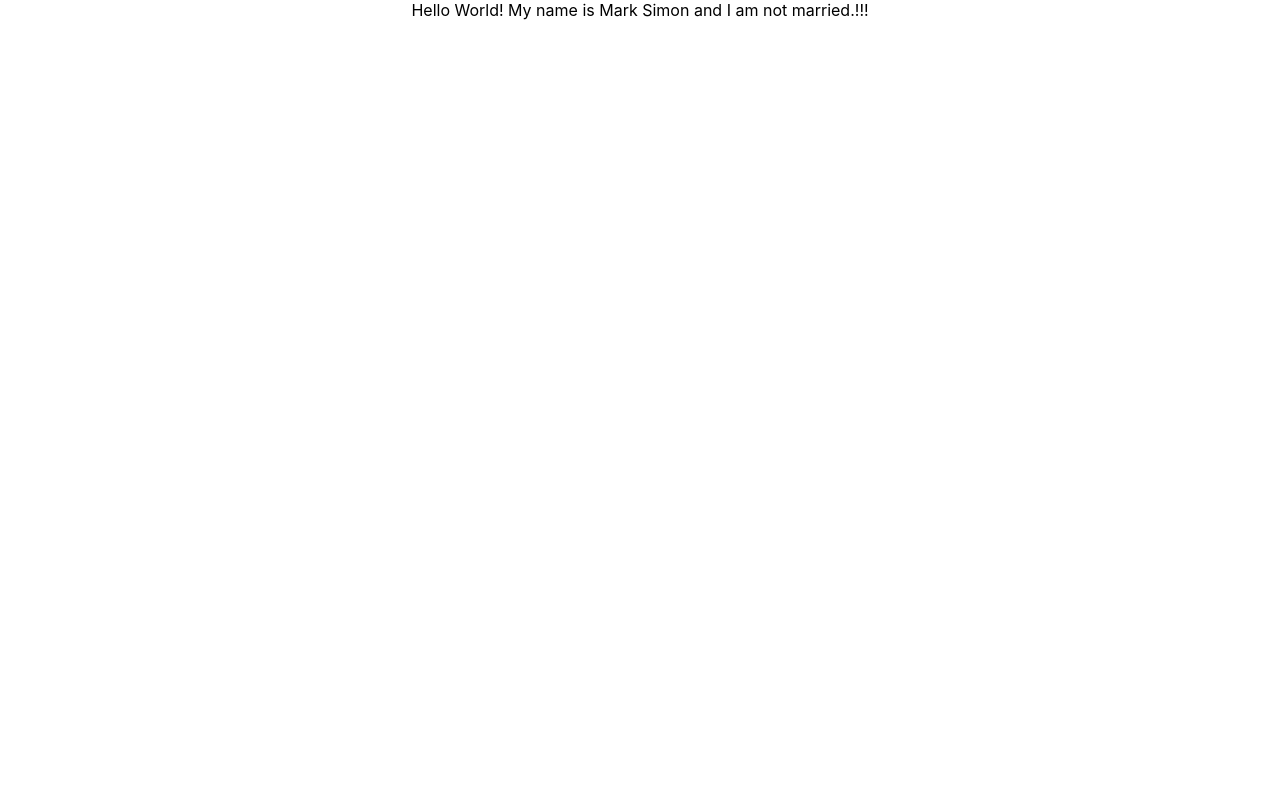
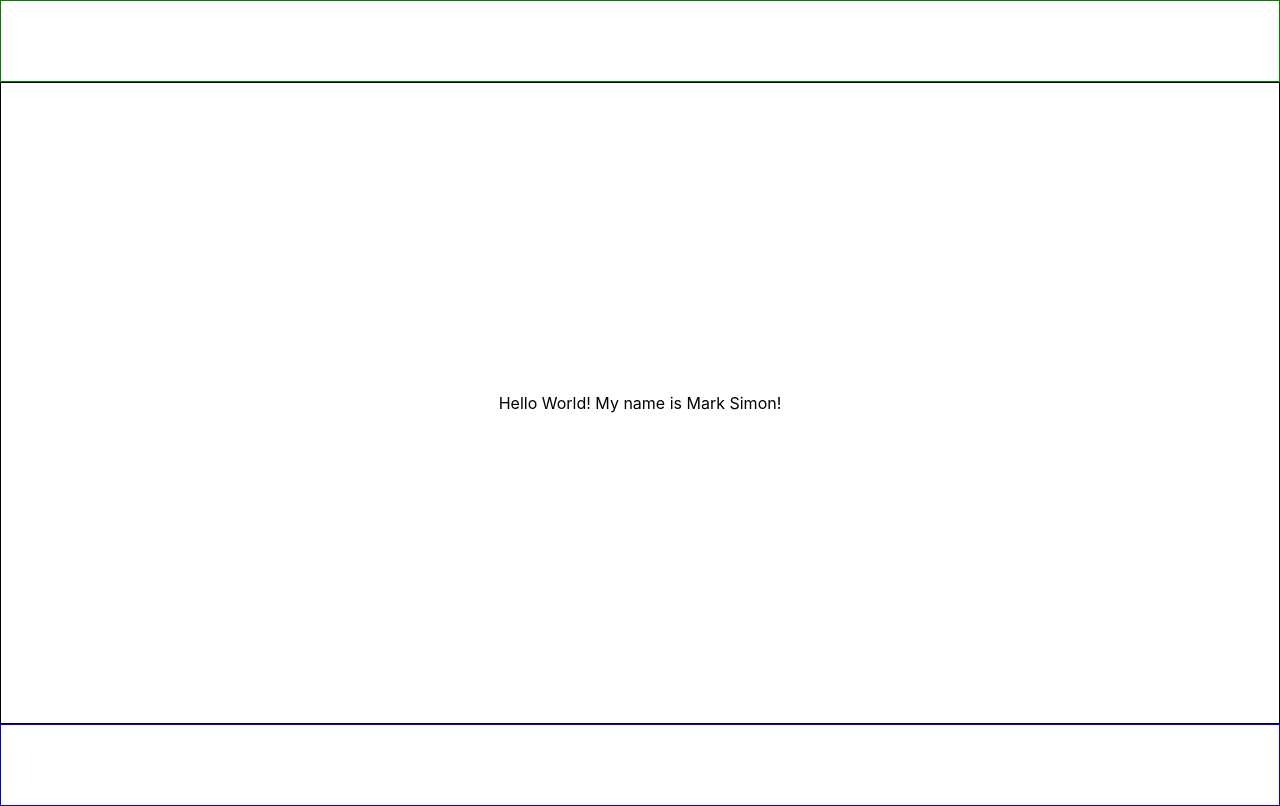
Before and after one commit to markgsimon/website, a React (Create React App) app: page / in a window 1280 px wide. Built offline with nearby package versions, Linux system fonts and the light colour scheme.

Commit message:
initial buildspec, changed index to say mark simon instead of react app

```diff
--- a/public/index.html
+++ b/public/index.html
@@ -24,7 +24,7 @@
       work correctly both with client-side routing and a non-root public URL.
       Learn how to configure a non-root public URL by running `npm run build`.
     -->
-    <title>React App</title>
+    <title>Mark Simon</title>
   </head>
   <body>
     <noscript>You need to enable JavaScript to run this app.</noscript>
--- a/src/App.tsx
+++ b/src/App.tsx
@@ -7,13 +7,13 @@ import {
   Route
 } from "react-router-dom";
 
-import FrontPage from './pages/FrontPage';
+import Home from './pages/Home';
 
 function App() {
   return (
   <BrowserRouter>
   <Routes>
-    <Route path = "/" element = {<FrontPage></FrontPage>}/>
+    <Route path = "/" element = {<Home></Home>}/>
   </Routes>
   </BrowserRouter>
   );
--- a/src/pages/FrontPage/index.js
+++ b/src/pages/Home/index.js
@@ -7,14 +7,14 @@ import {
  Content
 } from "./styles"
 
-const FrontPage = (props) => {
+const Home = (props) => {
   return (
       <PageContainer>
           <Header></Header>
-          <Content>Hello World! My name is Mark Simon and I am not married.!!!</Content>
+          <Content>Hello World! My name is Mark Simon!</Content>
           <Footer></Footer>
     </PageContainer>
   )
 }
 
-export default FrontPage
+export default Home;
--- a/src/pages/FrontPage/styles.js
+++ b/src/pages/Home/styles.js
@@ -1,21 +1,25 @@
 import styled from "styled-components";
 
 export const PageContainer = styled.div`
-
-
+    display: flex;
+    flex-direction: column;
+    height: 100%;
+    width: 100%;
+    /* padding: 2%; */
 `;
 
 
 export const Header = styled.div`
 
-
-
+    border: 1px solid green;
+    height: 10vh;
 `;
 
 
 export const Footer = styled.div`
 
-
+    border: 1px solid blue;
+    height: 10vh;
 `;
 
 export const Content = styled.div`
@@ -24,4 +28,6 @@ export const Content = styled.div`
     flex-direction: column;
     align-items: center;
     justify-content: center;
+    border: 1px solid black;
+    height: 80vh;
 `;
```
Also changed, not shown: buildspec.yml (added, +21 -0 lines), package.json (+8 -1 lines), src/pages/PageWrapper/index.js (added).
